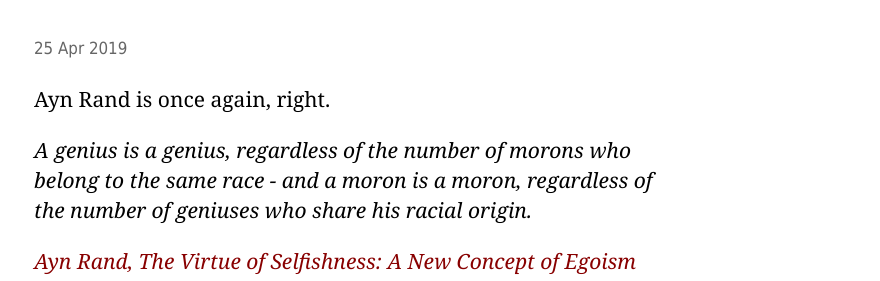
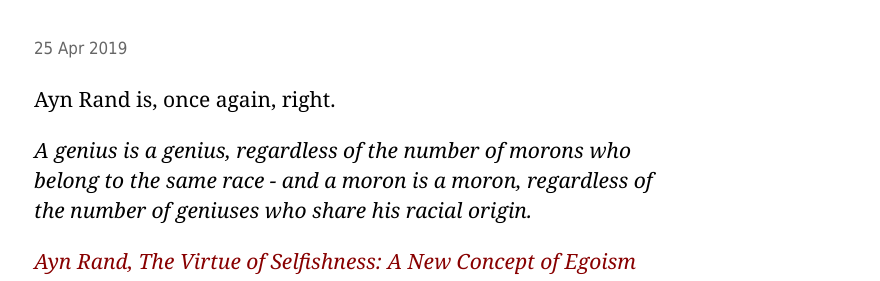
Before and after one commit to derykmakgill/commonplace, a Jekyll site: the page built from _posts/2019-04-25-rand-race-1.md, in a window 1280 px wide. Shown: the part 710-991 px from the top of the page, without its empty margins (186-1066 px from the left). Built offline with Jekyll 4.4.1, drawn with Linux system fonts in a browser that asks for light colours.

```diff
--- a/_posts/2019-04-25-rand-race-1.md
+++ b/_posts/2019-04-25-rand-race-1.md
@@ -3,7 +3,7 @@ layout: post
 title: Ayn Rand on race
 ---
 
-Ayn Rand is once again, right.
+Ayn Rand is, once again, right.
 
 >A genius is a genius, regardless of the number of morons who belong to the same race - and a moron is a moron, regardless of the number of geniuses who share his racial origin.
 
```
